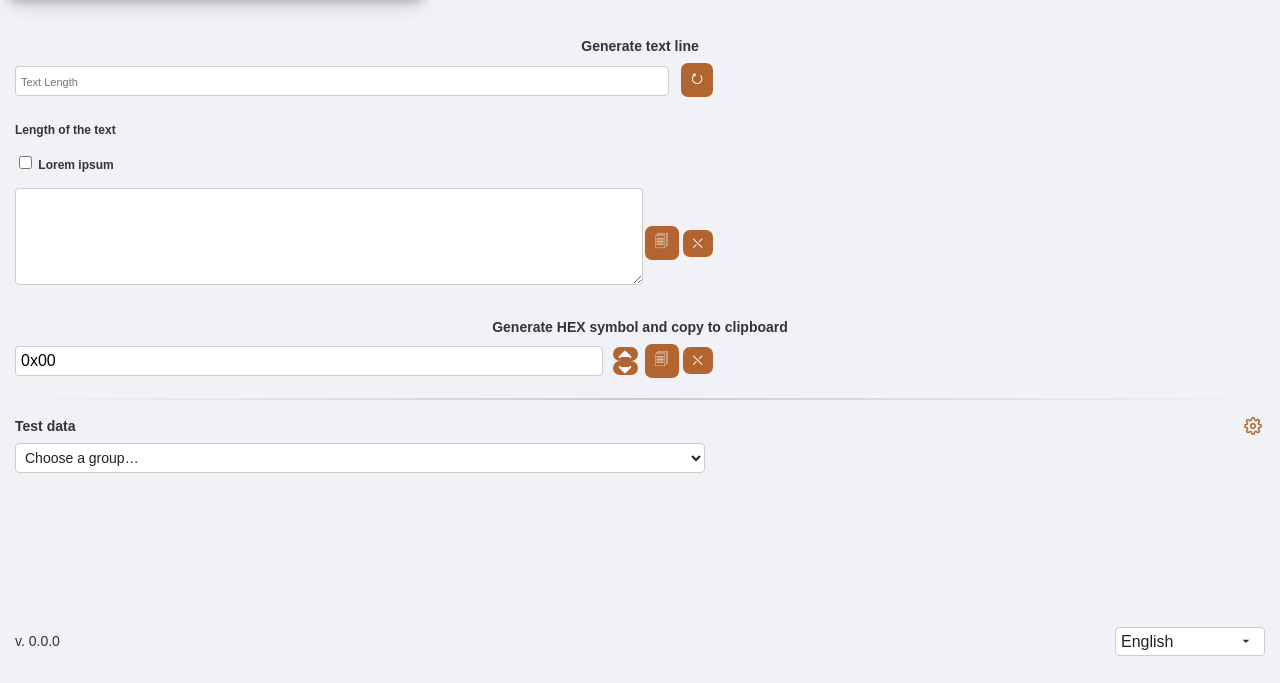
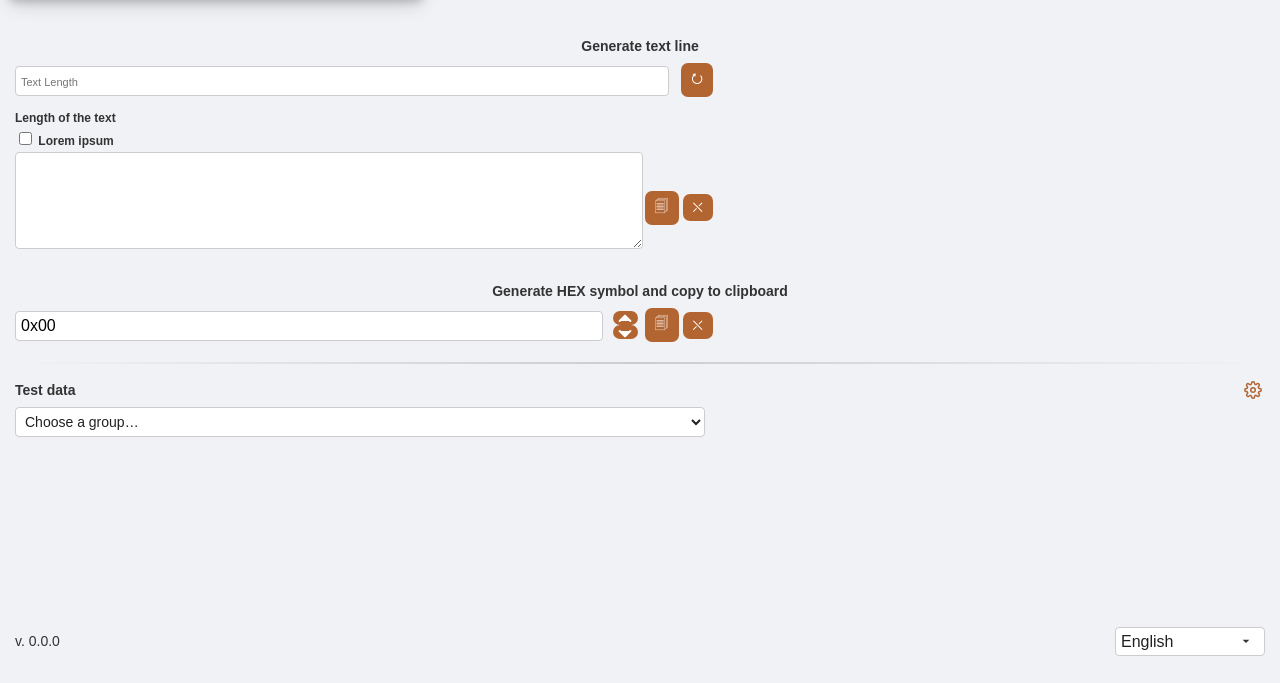
Before and after one commit to DenVilmont/QA-Utilities, a browser extension: page pages/index.html in a window 1280 px wide. Shown: the part 117-800 px from the top of the page. Drawn offline with Linux system fonts and the light colour scheme.

Commit message:
Smaller spacing around "Length of the text" and "Lorem ipsum"
Co-Authored-By: Claude Opus 5.5 <noreply@anthropic.com>
Claude-Session: https://claude.ai/code/session_01SLgJpUCAEMqJXRgD9LH6sU

```diff
--- a/styles/main.css
+++ b/styles/main.css
@@ -20,6 +20,11 @@ h3 {
     margin-bottom: 5px;
     font-size: 14px;
     text-align: center;
+}
+
+/* "Length of the text" and "Lorem ipsum" under the text generator: without the big default h4 margins. */
+.randomText h4 {
+    margin: 4px 0;
 }
 
 input[type="text"] {
```
